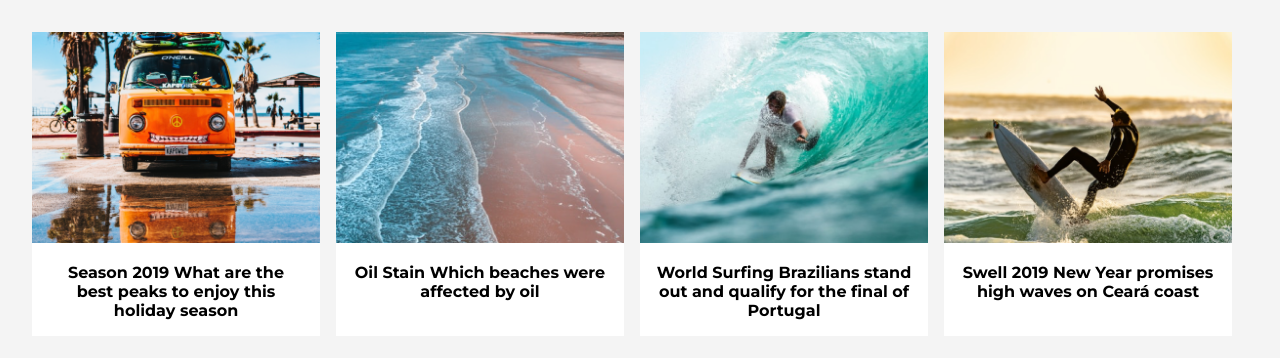
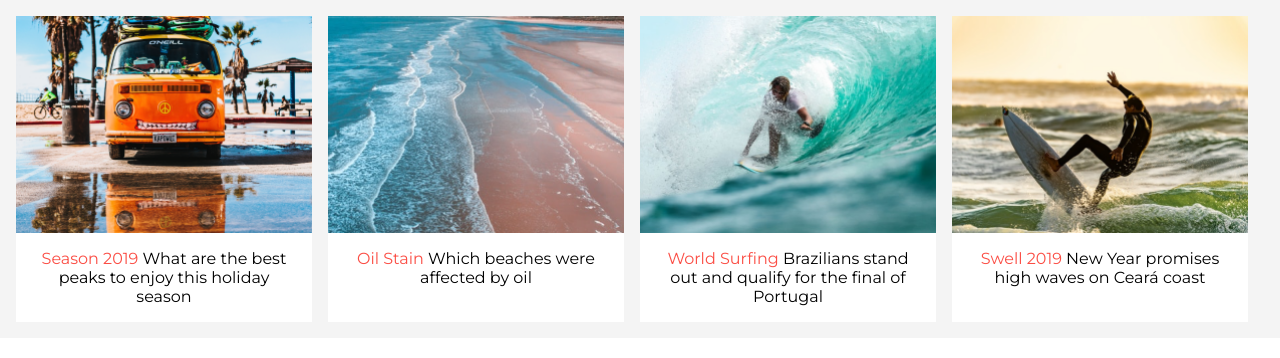
Before and after one commit to JoaresMiranda/2019-surfshop-poc, a plain HTML site: page front-end/index.html in a window 1280 px wide. Drawn offline with nearby package versions, Linux system fonts and the light colour scheme.

Commit message:
structure correction

```diff
--- a/front-end/assets/styles/style.css
+++ b/front-end/assets/styles/style.css
@@ -77,11 +77,11 @@ header,
 .container {
     max-width: 1440px;
     margin: 0 auto;
-    padding: 0 1rem;
+    padding:0.5rem 1rem;
 }
 @media (min-width: 1200px) {
     .container {
-        padding: 2rem;
+        padding: 1rem;
     }
 }
 
@@ -103,7 +103,6 @@ header,
     width: 100%;
     background: var(--white);
     margin: 0.5rem 0;
-    display: flex;
 }
 @media (min-width: 1200px) {
     .cards__item {
@@ -115,24 +114,26 @@ header,
         margin: 0;
     }
 }
-/* TODO: Add class and use a around the items */
-.cards__item > a {
+
+.cards__item a {
     display: flex;
-    margin: 1rem;
+    flex-wrap: nowrap;
+    align-content: center;
+    padding: 1rem;
 }
 @media (min-width: 1200px) {
-    .cards__item > a {
-        display: inline-block;
-        width: 100%;
-        height: auto;
-        max-width: 100%;
-        margin: 0;
+    .cards__item a {
+        flex-wrap: wrap;
+        align-content: unset;
+        padding: unset;
     }
 }
+
 .cards__item__image {
     width: 64px;
     height: 64px;
     object-fit: cover;
+    margin-right: 1rem;
 }
 @media (min-width: 1200px) {
     .cards__item__image {
@@ -140,11 +141,8 @@ header,
         height: auto;
         max-width: 100%;
         object-fit: unset;
+        margin-right: unset;
     }
-}
-.cards__item__title {
-    font-size: 1rem;
-    padding: 1rem 1rem 0 0;
 }
 @media (min-width: 1200px) {
     .cards__item__title {
@@ -153,10 +151,28 @@ header,
     }
 }
 
+.cards__item__title span {
+    color: var(--orange)
+}
+
+
+
+
+
+
+
+
+
+
+
+
+
+
+
+
 /*
 * Hidden items
 */
-
 .newsletter,
 .header,
 .hero,
--- a/front-end/index.html
+++ b/front-end/index.html
@@ -28,7 +28,7 @@
                     </ul>
                 </nav>
                 <div id="search">
-                    <img class="icon-search" src="./uploads/icon-search.svg" />
+                    <img class="icon-search" src="./assets/images/icon-search.svg" />
                     <form action="#" id="frm-search">
                         <input type="text" class="input-search" />
                         <button name="find" type="submit">search</button>
@@ -63,38 +63,38 @@
             <section class="cards">
                 <div class="cards__container container">
                     <div class="cards__item">
-                        <a href="#"><img src="./uploads/thumbnails/card-1.png" class="cards__item__image"/></a>
-                        <h2 class="cards__item__title">
-                            <a href="#"><span>Season 2019</span> What are the best peaks to enjoy this holiday season</a>
-                        </h2>
+                        <a href="#">
+                            <img src="./uploads/thumbnails/card-1.png" class="cards__item__image"/>
+                            <p class="cards__item__title"><span>Season 2019</span> What are the best peaks to enjoy this holiday season</p>
+                        </a>
                     </div>
                     <div class="cards__item">
-                        <a href="#"><img src="./uploads/thumbnails/card-2.png" class="cards__item__image"/></a>
-                        <h2 class="cards__item__title">
-                            <a href="#"><span>Oil Stain</span> Which beaches were affected by oil</a>
-                        </h2>
+                        <a href="#">
+                            <img src="./uploads/thumbnails/card-2.png" class="cards__item__image"/>
+                            <p class="cards__item__title"><span>Oil Stain</span> Which beaches were affected by oil</p>
+                        </a>
                     </div>
                     <div class="cards__item">
-                        <a href="#"><img src="./uploads/thumbnails/card-3.png" class="cards__item__image"/></a>
-                        <h2 class="cards__item__title">
-                            <a href="#"><span>World Surfing</span> Brazilians stand out and qualify for the final of Portugal</a>
-                        </h2>
+                        <a href="#">
+                            <img src="./uploads/thumbnails/card-3.png" class="cards__item__image"/>
+                            <p class="cards__item__title"><span>World Surfing</span> Brazilians stand out and qualify for the final of Portugal</p>
+                        </a>
                     </div>
                     <div class="cards__item">
-                        <a href="#"><img src="./uploads/thumbnails/card-4.png" class="cards__item__image"/></a>
-                        <h2 class="cards__item__title">
-                            <a href="#"><span>Swell 2019</span> New Year promises high waves on Ceará coast</a>
-                        </h2>
+                        <a href="#">
+                            <img src="./uploads/thumbnails/card-4.png" class="cards__item__image"/>
+                            <p class="cards__item__title"><span>Swell 2019</span> New Year promises high waves on Ceará coast</p>
+                        </a>
                     </div>
                 </div>
             </section>
             <section class="newsletter">
-                <div class="content-newsletter">
-                    <div class="newsletter-half">
+                <div class="newsletter__container container">
+                    <div class="newsletter__item">
                         <h2 class="title-section">Subscribe our newsletter</h2>
                         <p>Receive our news from our site and stay on top of the world of surf</p>
                     </div>
-                    <div class="newsletter-half">
+                    <div class="newsletter__item">
                         <form>
                             <input type="text" value="e-mail" onfocus="if(this.value=='e-mail')this.value=''" onblur="if(this.value=='')this.value='e-mail'" />
                             <button name="subs" id="subscribe" type="submit" class="button btn-secondary">subscribe</button>
@@ -103,6 +103,7 @@
                 </div>
             </section>
             <section class="presentation">
+                <div class="presentation__container container">
                     <div class="market">
                         <h2 class="title-section">Surfboard Market</h2>
                         <p>Used boards in excellent condition and at a special price. Check out our offers</p>
@@ -150,6 +151,7 @@
                         <p>We have the best surfboard and accessory options to help you evolve in surfing and make the most of every surfing session.</p>
                         <p>Contact us, we always have someone to meet you: <a href="tel:+5585999999999">+55 85 9999.9999</a></p>
                     </div>
+                </div>
             </section>
         </main>
         <footer>
@@ -163,13 +165,13 @@
             <div class="social">
                 <ul>
                     <li>
-                        <a href="#"><img src="./uploads/icon-facebook.svg"/></a>
+                        <a href="#"><img src="./assets/images/icon-facebook.svg"/></a>
                     </li>
                     <li>
-                        <a href="#"><img src="./uploads/icon-twitter.svg"/></a>
+                        <a href="#"><img src="./assets/images/icon-twitter.svg"/></a>
                     </li>
                     <li>
-                        <a href="#"><img src="./uploads/icon-instagram.svg"/></a>
+                        <a href="#"><img src="./assets/images/icon-instagram.svg"/></a>
                     </li>
                 </ul>
             </div>
```
Lines whose indentation alone changed are shown as unchanged.
